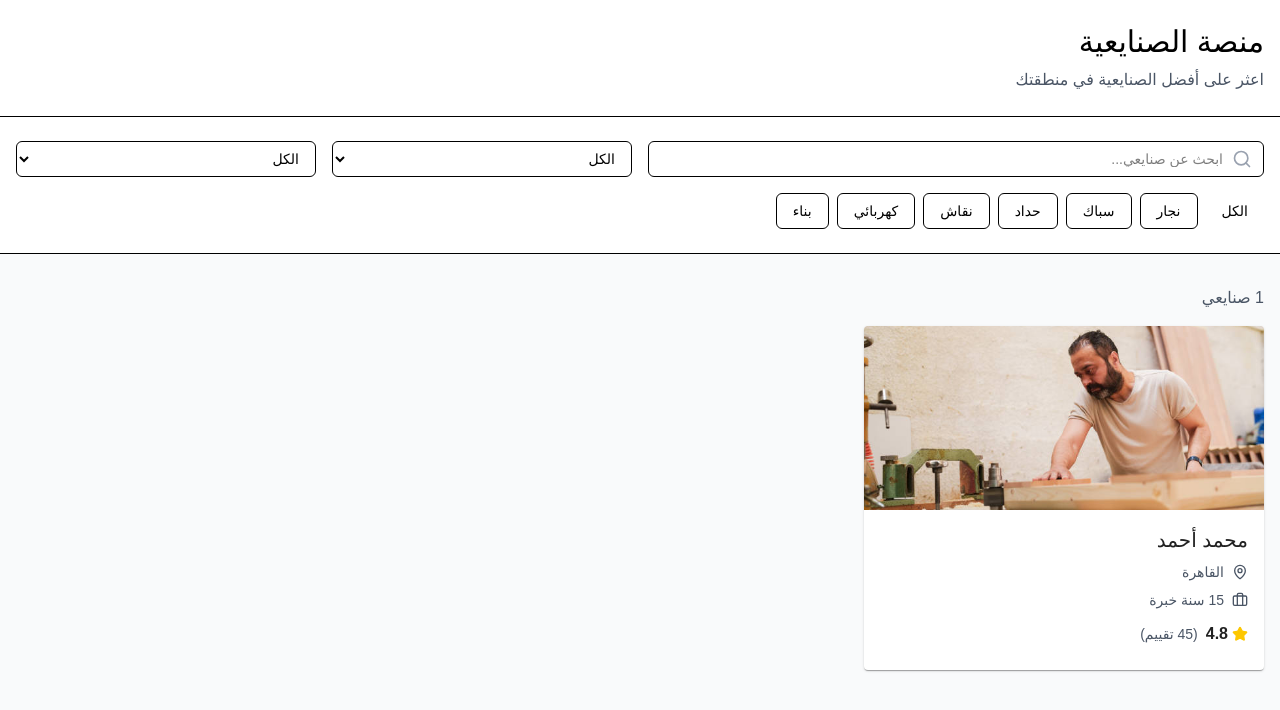
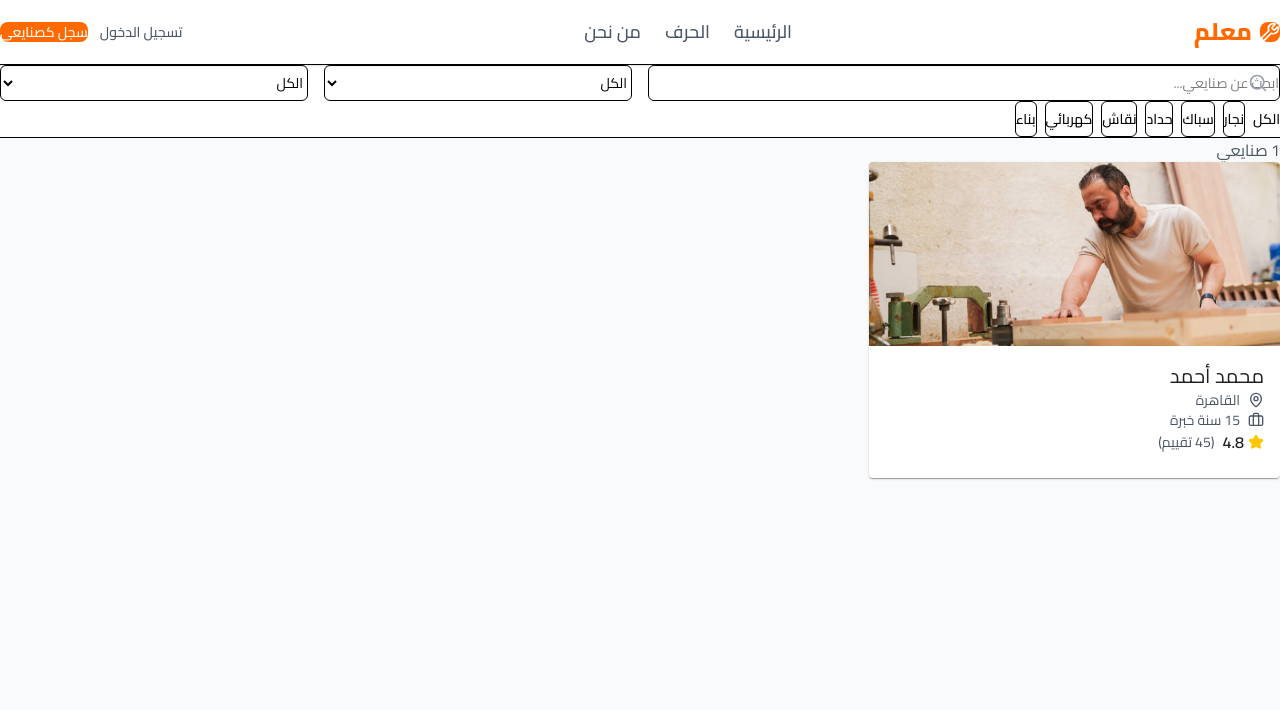
Before and after one commit to eslamelngar-dev/Sana3y-CraftsMen_Platform, a Next.js app: page / in a window 1280 px wide. Shown: the top 710 px of the page. Built offline with nearby package versions, Linux system fonts and the light colour scheme.

Commit message:
navbar added

```diff
--- /dev/null
+++ b/app/components/Navbar.tsx
@@ -0,0 +1,93 @@
+"use client";
+import { useState } from "react";
+import Link from "next/link";
+import { Menu, X, Wrench } from "lucide-react";
+
+export function Navbar() {
+  const [isOpen, setIsOpen] = useState(false);
+  const linkStyle =
+  "text-gray-600 hover:text-orange-500 transition-colors text-lg font-medium"
+
+  return (
+    <nav className="bg-white shadow-sm border-b sticky top-0 z-50">
+      <div className="max-w-7xl mx-auto px-4">
+        <div className="flex items-center justify-between h-16">
+          <Link href="/" className="flex items-center gap-2">
+            <div className="bg-orange-500 p-2 rounded-lg">
+              <Wrench className="w-5 h-5 text-white" />
+            </div>
+            <span className="text-2xl font-extrabold text-orange-500">معلم</span>
+          </Link>
+
+          <div className="hidden md:flex items-center gap-6">
+            <Link
+              href="/"
+              className={linkStyle}
+            >
+              الرئيسية
+            </Link>
+            <Link
+              href="/#professions"
+              className={linkStyle}
+            >
+              الحرف
+            </Link>
+            <Link
+              href="/#about"
+              className={linkStyle}
+            >
+              من نحن
+            </Link>
+          </div>
+
+          <div className="hidden md:flex items-center gap-3">
+            <button className="text-sm font-medium text-gray-600 hover:text-orange-500 transition-colors px-4 py-2 cursor-pointer">
+              تسجيل الدخول
+            </button>
+            <button className="text-sm font-medium bg-orange-500 text-white px-4 py-2 rounded-lg hover:bg-orange-600 transition-colors cursor-pointer">
+              سجل كصنايعي
+            </button>
+          </div>
+
+          <button
+            className="md:hidden p-2 rounded-lg hover:bg-gray-100"
+            onClick={() => setIsOpen(!isOpen)}
+          >
+            {isOpen ? <X className="w-5 h-5" /> : <Menu className="w-5 h-5" />}
+          </button>
+        </div>
+
+        {isOpen && (
+          <div className="md:hidden py-4 border-t flex flex-col gap-3">
+            <Link
+              href="/"
+              className="text-gray-600 hover:text-orange-500 text-sm font-medium py-2"
+            >
+              الرئيسية
+            </Link>
+            <Link
+              href="/#professions"
+              className="text-gray-600 hover:text-orange-500 text-sm font-medium py-2"
+            >
+              الحرف
+            </Link>
+            <Link
+              href="/#about"
+              className="text-gray-600 hover:text-orange-500 text-sm font-medium py-2"
+            >
+              من نحن
+            </Link>
+            <div className="flex flex-col gap-2 pt-2 border-t">
+              <button className="text-sm font-medium text-gray-600 hover:text-orange-500 py-2 cursor-pointer">
+                تسجيل الدخول
+              </button>
+              <button className="text-sm font-medium bg-orange-500 text-white px-4 py-2 rounded-lg hover:bg-orange-600 cursor-pointer">
+                سجل كصنايعي
+              </button>
+            </div>
+          </div>
+        )}
+      </div>
+    </nav>
+  );
+}
--- a/app/globals.css
+++ b/app/globals.css
@@ -1,5 +1,15 @@
 @import "tailwindcss";
 
+:root {
+  --font-cairo: "Cairo", sans-serif;
+}
+
+* {
+  margin: 0;
+  padding: 0;
+  box-sizing: border-box;
+}
+
 body {
-  font-family: Arial, Helvetica, sans-serif;
+  font-family: var(--font-cairo), sans-serif;
 }
--- a/app/layout.tsx
+++ b/app/layout.tsx
@@ -1,6 +1,7 @@
 import type { Metadata } from "next";
 import { Cairo } from "next/font/google";
 import "./globals.css";
+import { Navbar } from "./components/Navbar";
 
 const cairo = Cairo({
   variable: "--font-cairo",
@@ -20,6 +21,7 @@ export default function RootLayout({
   return (
     <html lang="ar" dir="rtl">
       <body className={`${cairo.variable} font-cairo antialiased`}>
+        <Navbar/>
         {children}
       </body>
     </html>
--- a/app/page.tsx
+++ b/app/page.tsx
@@ -37,13 +37,6 @@ export default function Home() {
 
   return (
     <div className="min-h-screen bg-gray-50" dir="rtl">
-      <header className="bg-white shadow-sm border-b">
-        <div className="max-w-7xl mx-auto px-4 py-6">
-          <h1 className="text-3xl mb-2">منصة الصنايعية</h1>
-          <p className="text-gray-600">اعثر على أفضل الصنايعية في منطقتك</p>
-        </div>
-      </header>
-
       <div className="bg-white border-b">
         <div className="max-w-7xl mx-auto px-4 py-6">
           <div className="grid grid-cols-1 md:grid-cols-4 gap-4">
```
